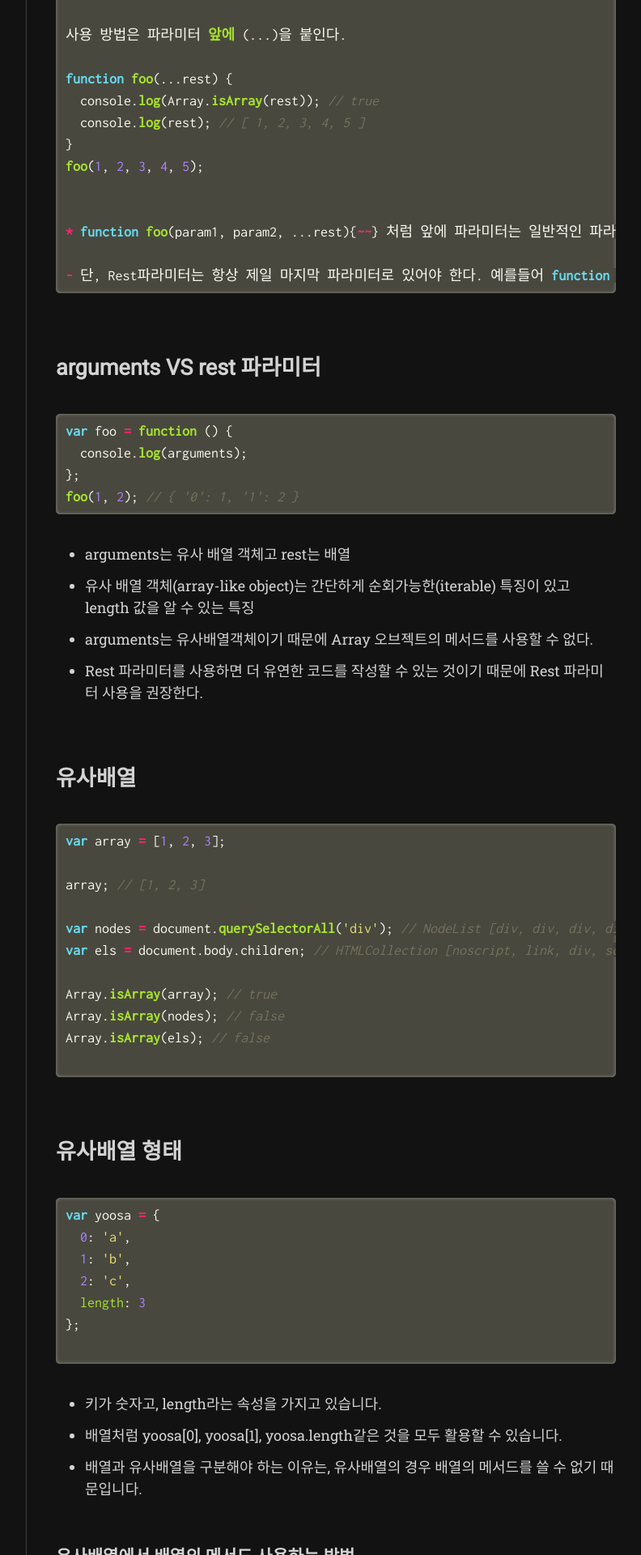
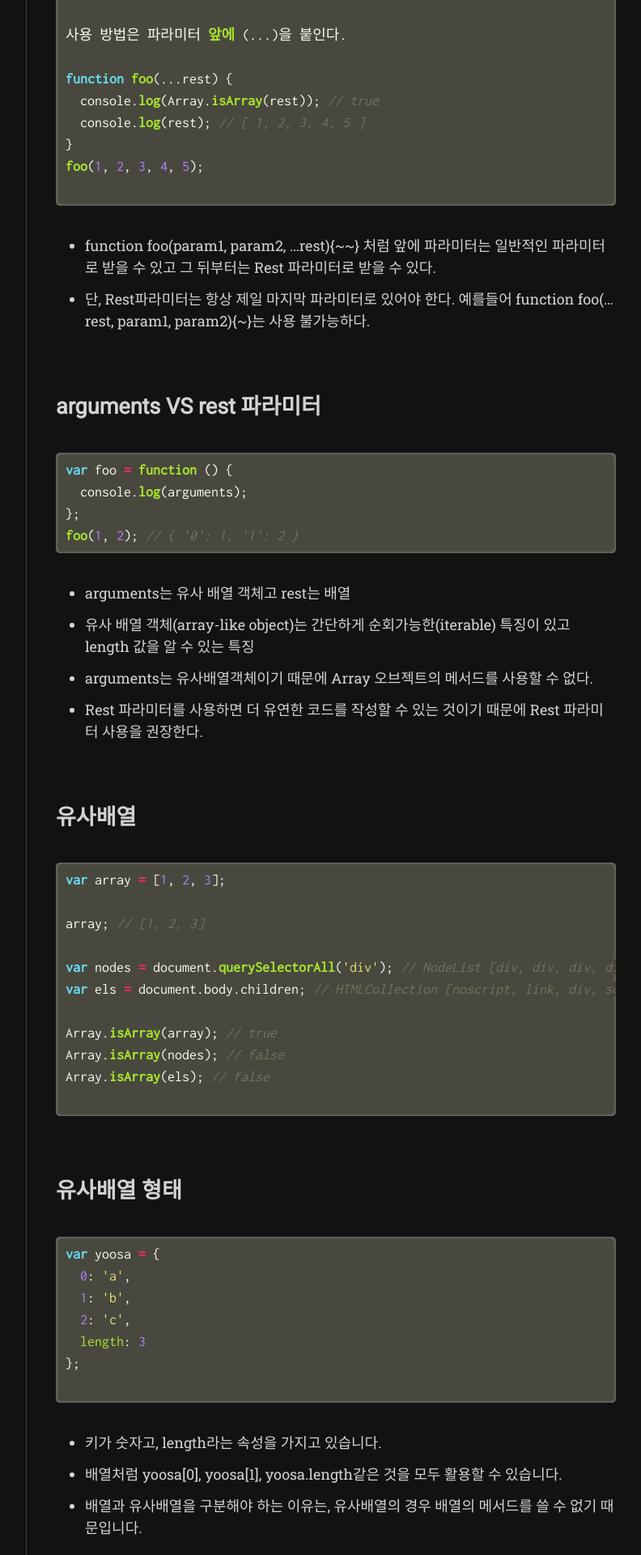
Before and after one commit to ha-jae-geun/jaegeunha94.github.io, a Jekyll site: the page built from _posts/2021-07-21-Array.md, in a window 1280 px wide. Shown: the part 2952-4872 px from the top of the page at 81% size, without its empty margins (357-1149 px from the left). Built offline with Jekyll 4.4.1, drawn with Linux system fonts in a browser that asks for light colours; nearby versions of some CDN libraries; some web fonts are replaced; some of the changed text lies outside the part shown.

Commit message:
Update 2021-07-21-Array.md

````diff
--- a/_posts/2021-07-21-Array.md
+++ b/_posts/2021-07-21-Array.md
@@ -91,11 +91,11 @@ function foo(...rest) {
 }
 foo(1, 2, 3, 4, 5);
 
+```
 
 * function foo(param1, param2, ...rest){~~} 처럼 앞에 파라미터는 일반적인 파라미터로 받을 수 있고 그 뒤부터는 Rest 파라미터로 받을 수 있다.
+- 단, Rest파라미터는 항상 제일 마지막 파라미터로 있어야 한다. 예를들어 function foo(...rest, param1, param2){~}는 사용 불가능하다.
 
-- 단, Rest파라미터는 항상 제일 마지막 파라미터로 있어야 한다. 예를들어 function foo(...rest, param1, param2){~}는 사용 불가능하다.
-```
 
 ## arguments VS rest 파라미터
 
````
